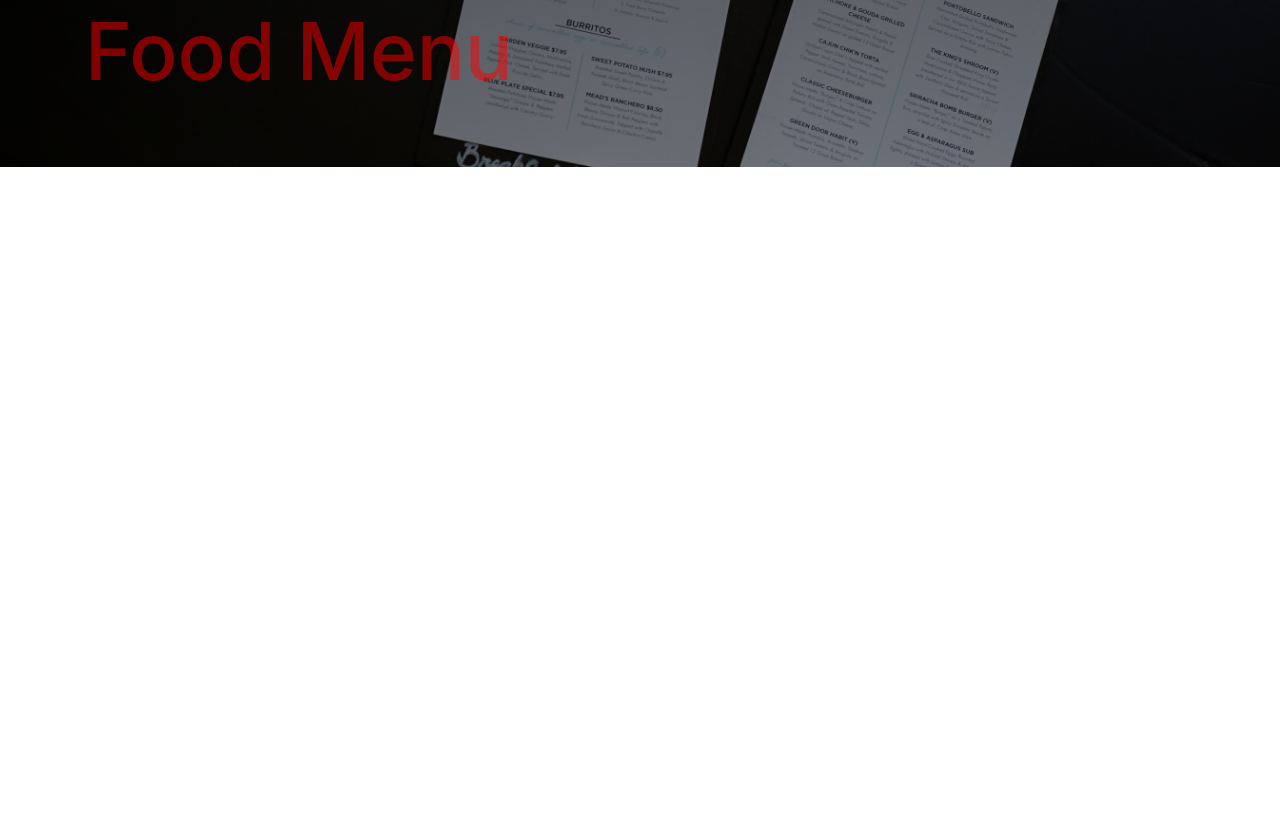
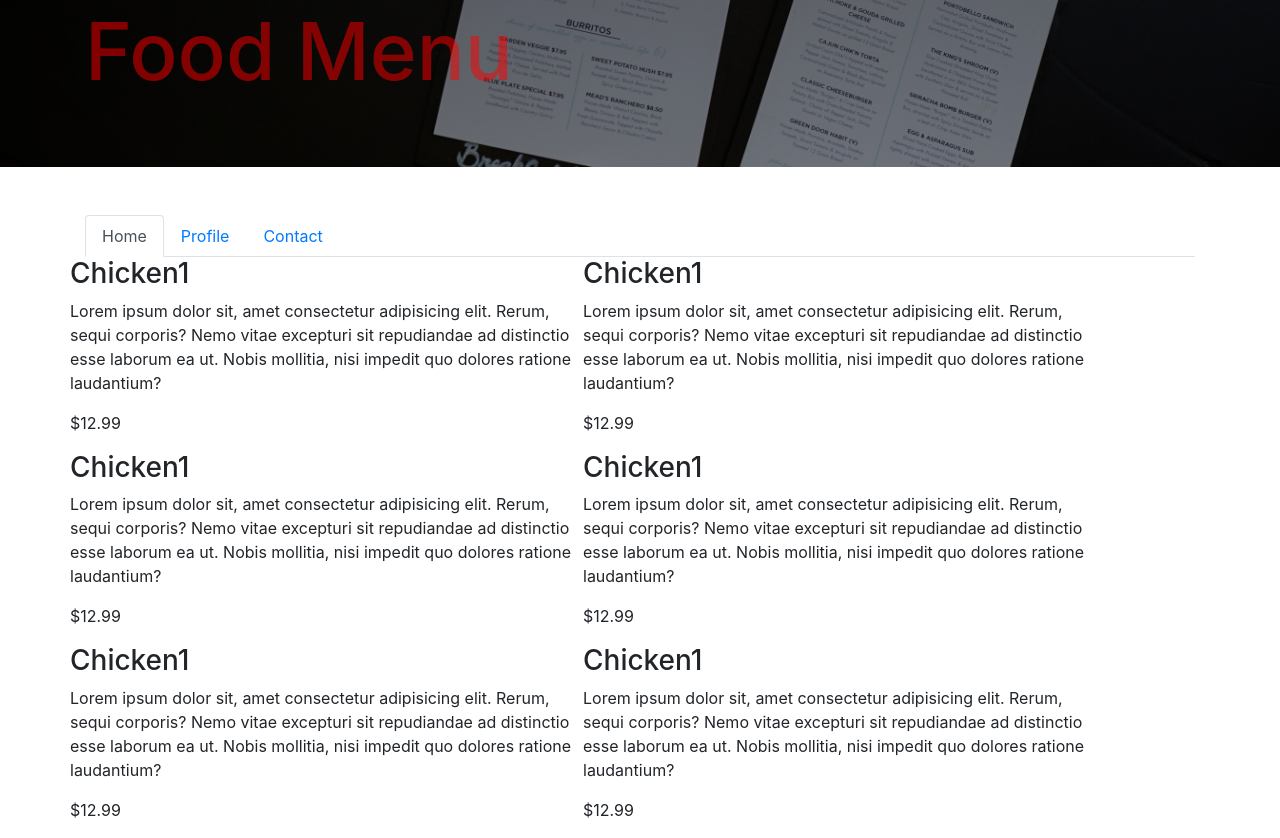
Before and after one commit to karkisunil1200/Restaurant, a plain HTML site: page menu.html in a window 1280 px wide. Shown: the part 481-1319 px from the top of the page. Before the commit the page ends 800 px from the top, so only its background shows below. Drawn offline with nearby package versions, Linux system fonts and the light colour scheme.

Commit message:
Finished with menu about

```diff
--- a/css/menu.css
+++ b/css/menu.css
@@ -26,3 +26,7 @@ html {
   opacity: .5;
 }
 /****End of Home***/
+
+.chicken1 {
+  width: 45%;
+}
--- a/menu.html
+++ b/menu.html
@@ -71,9 +71,100 @@
     <!--Start of Navigation-->
 
     <!--Menu-->
-    <section id="Food-Items">
+    <section id="food-item">
       <div class="container">
-        <div class="row"></div>
+        <nav>
+          <div class="nav nav-tabs" id="nav-tab" role="tablist">
+            <a
+              class="nav-item nav-link active"
+              id="nav-home-tab"
+              data-toggle="tab"
+              href="#nav-home"
+              role="tab"
+              aria-controls="nav-home"
+              aria-selected="true"
+              >Home</a
+            >
+            <a
+              class="nav-item nav-link"
+              id="nav-profile-tab"
+              data-toggle="tab"
+              href="#nav-profile"
+              role="tab"
+              aria-controls="nav-profile"
+              aria-selected="false"
+              >Profile</a
+            >
+            <a
+              class="nav-item nav-link"
+              id="nav-contact-tab"
+              data-toggle="tab"
+              href="#nav-contact"
+              role="tab"
+              aria-controls="nav-contact"
+              aria-selected="false"
+              >Contact</a
+            >
+          </div>
+        </nav>
+        <div class="tab-content" id="nav-tabContent">
+          <div
+            class="tab-pane fade show active"
+            id="nav-home"
+            role="tabpanel"
+            aria-labelledby="nav-home-tab"
+          >
+            <div class="d-flex row">
+              <div class="chicken1">
+                <h3>Chicken1</h3>
+                <p>Lorem ipsum dolor sit, amet consectetur adipisicing elit. Rerum, sequi corporis? Nemo vitae excepturi sit repudiandae ad distinctio esse laborum ea ut. Nobis mollitia, nisi impedit quo dolores ratione laudantium?</p>
+                <p>$12.99</p>
+              </div>
+              <div class="chicken1">
+                <h3>Chicken1</h3>
+                <p>Lorem ipsum dolor sit, amet consectetur adipisicing elit. Rerum, sequi corporis? Nemo vitae excepturi sit repudiandae ad distinctio esse laborum ea ut. Nobis mollitia, nisi impedit quo dolores ratione laudantium?</p>
+                <p>$12.99</p>
+              </div>
+              <div class="chicken1">
+                <h3>Chicken1</h3>
+                <p>Lorem ipsum dolor sit, amet consectetur adipisicing elit. Rerum, sequi corporis? Nemo vitae excepturi sit repudiandae ad distinctio esse laborum ea ut. Nobis mollitia, nisi impedit quo dolores ratione laudantium?</p>
+                <p>$12.99</p>
+              </div>
+              <div class="chicken1">
+                <h3>Chicken1</h3>
+                <p>Lorem ipsum dolor sit, amet consectetur adipisicing elit. Rerum, sequi corporis? Nemo vitae excepturi sit repudiandae ad distinctio esse laborum ea ut. Nobis mollitia, nisi impedit quo dolores ratione laudantium?</p>
+                <p>$12.99</p>
+              </div>
+              <div class="chicken1">
+                <h3>Chicken1</h3>
+                <p>Lorem ipsum dolor sit, amet consectetur adipisicing elit. Rerum, sequi corporis? Nemo vitae excepturi sit repudiandae ad distinctio esse laborum ea ut. Nobis mollitia, nisi impedit quo dolores ratione laudantium?</p>
+                <p>$12.99</p>
+              </div>
+              <div class="chicken1">
+                <h3>Chicken1</h3>
+                <p>Lorem ipsum dolor sit, amet consectetur adipisicing elit. Rerum, sequi corporis? Nemo vitae excepturi sit repudiandae ad distinctio esse laborum ea ut. Nobis mollitia, nisi impedit quo dolores ratione laudantium?</p>
+                <p>$12.99</p>
+              </div>
+
+            </div>
+          </div>
+          <div
+            class="tab-pane fade"
+            id="nav-profile"
+            role="tabpanel"
+            aria-labelledby="nav-profile-tab"
+          >
+            ...
+          </div>
+          <div
+            class="tab-pane fade"
+            id="nav-contact"
+            role="tabpanel"
+            aria-labelledby="nav-contact-tab"
+          >
+            ...
+          </div>
+        </div>
       </div>
     </section>
     <!--End of Menu-->
```
Also changed, not shown: img/item1.jpeg (added).
